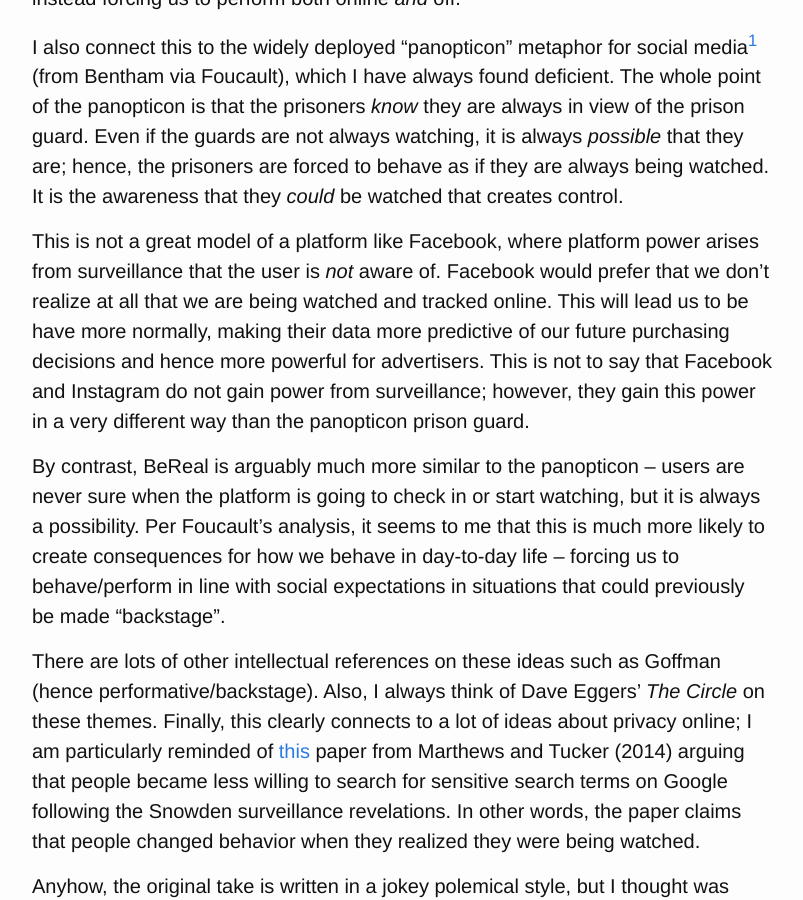
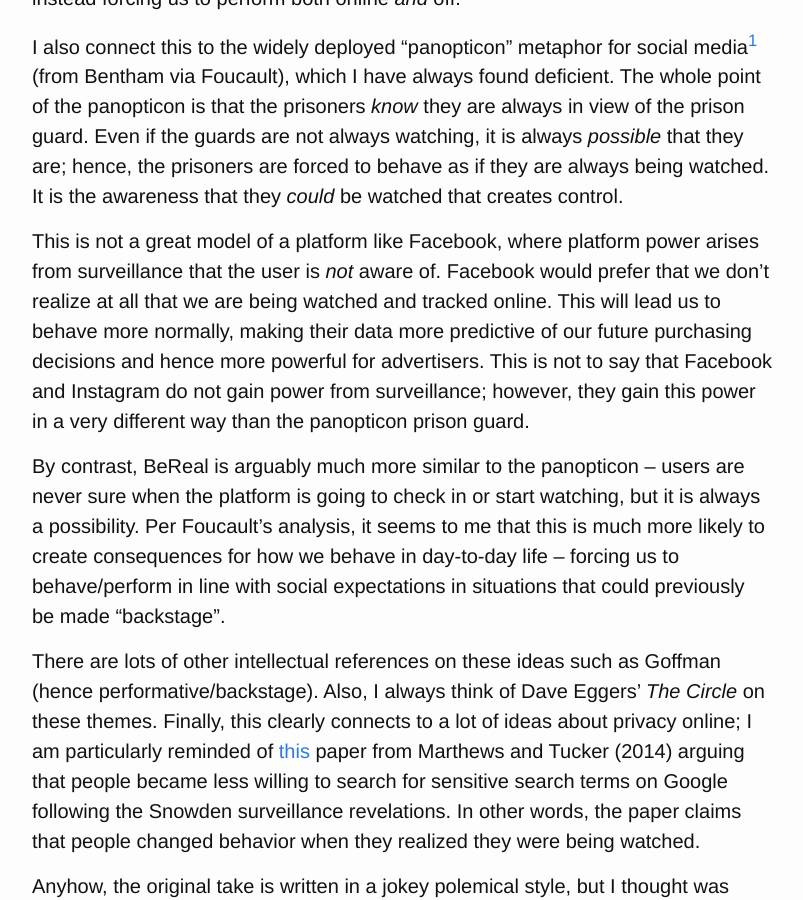
Before and after one commit to Fossj117/fossj117.github.io, a Jekyll site: the page built from _posts/2022-08-22-bereal-panopticism-polemic.md, in a window 1280 px wide and 900 px high, scrolled down 792 px. Shown: the whole window, without its empty margins (238-1041 px from the left). Built offline with Jekyll 4.4.1, drawn with Linux system fonts in a browser that asks for light colours; a script that is not in the unit is left out; comment, search, counter and statistics services are not loaded.

Commit message:
update bereal

```diff
--- a/_posts/2022-08-22-bereal-panopticism-polemic.md
+++ b/_posts/2022-08-22-bereal-panopticism-polemic.md
@@ -15,7 +15,7 @@
 
 I also connect this to the widely deployed "panopticon" metaphor for social media[^1] (from Bentham via Foucault), which I have always found deficient. The whole point of the panopticon is that the prisoners *know* they are always in view of the prison guard. Even if the guards are not always watching, it is always *possible* that they are; hence, the prisoners are forced to behave as if they are always being watched. It is the awareness that they *could* be watched that creates control.
 
-This is not a great model of a platform like Facebook, where platform power arises from surveillance that the user is *not* aware of. Facebook would prefer that we don't realize at all that we are being watched and tracked online. This will lead us to be have more normally, making their data more predictive of our future purchasing decisions and hence more powerful for advertisers. This is not to say that Facebook and Instagram do not gain power from surveillance; however, they gain this power in a very different way than the panopticon prison guard.
+This is not a great model of a platform like Facebook, where platform power arises from surveillance that the user is *not* aware of. Facebook would prefer that we don't realize at all that we are being watched and tracked online. This will lead us to behave more normally, making their data more predictive of our future purchasing decisions and hence more powerful for advertisers. This is not to say that Facebook and Instagram do not gain power from surveillance; however, they gain this power in a very different way than the panopticon prison guard.
 
 By contrast, BeReal is arguably much more similar to the panopticon -- users are never sure when the platform is going to check in or start watching, but it is always a possibility. Per Foucault's analysis, it seems to me that this is much more likely to create consequences for how we behave in day-to-day life -- forcing us to behave/perform in line with social expectations in situations that could previously be made "backstage".
 
```
